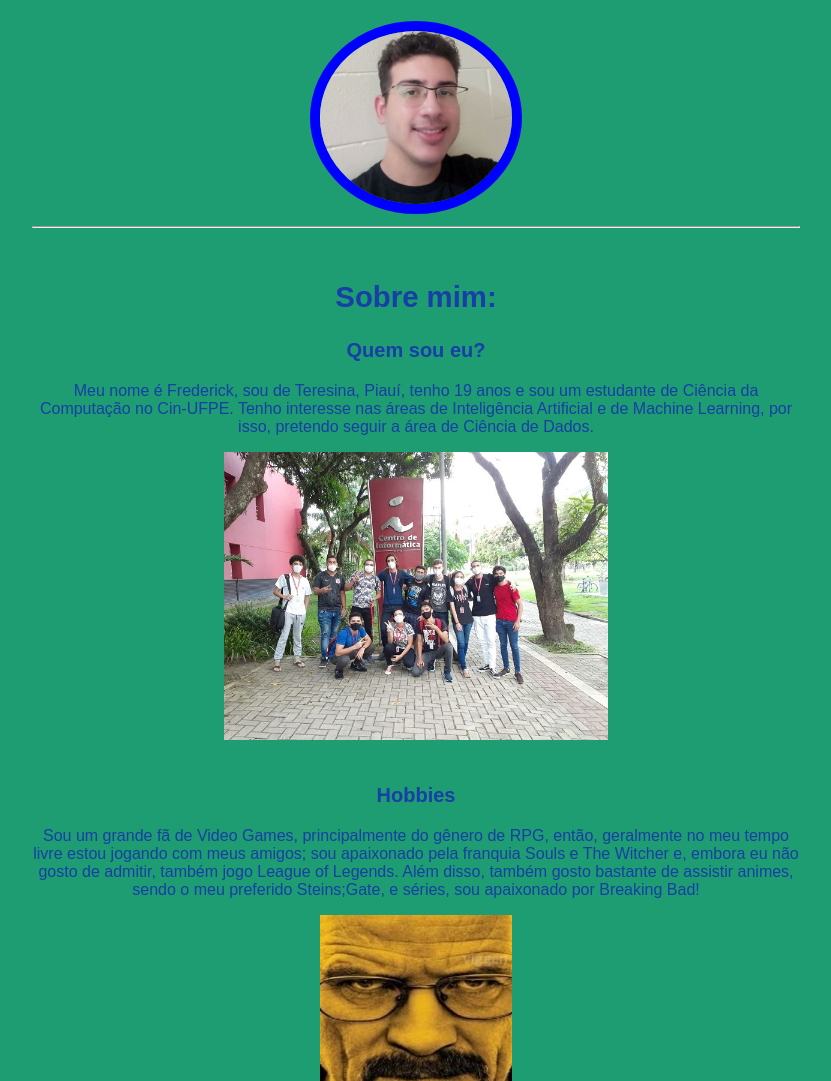
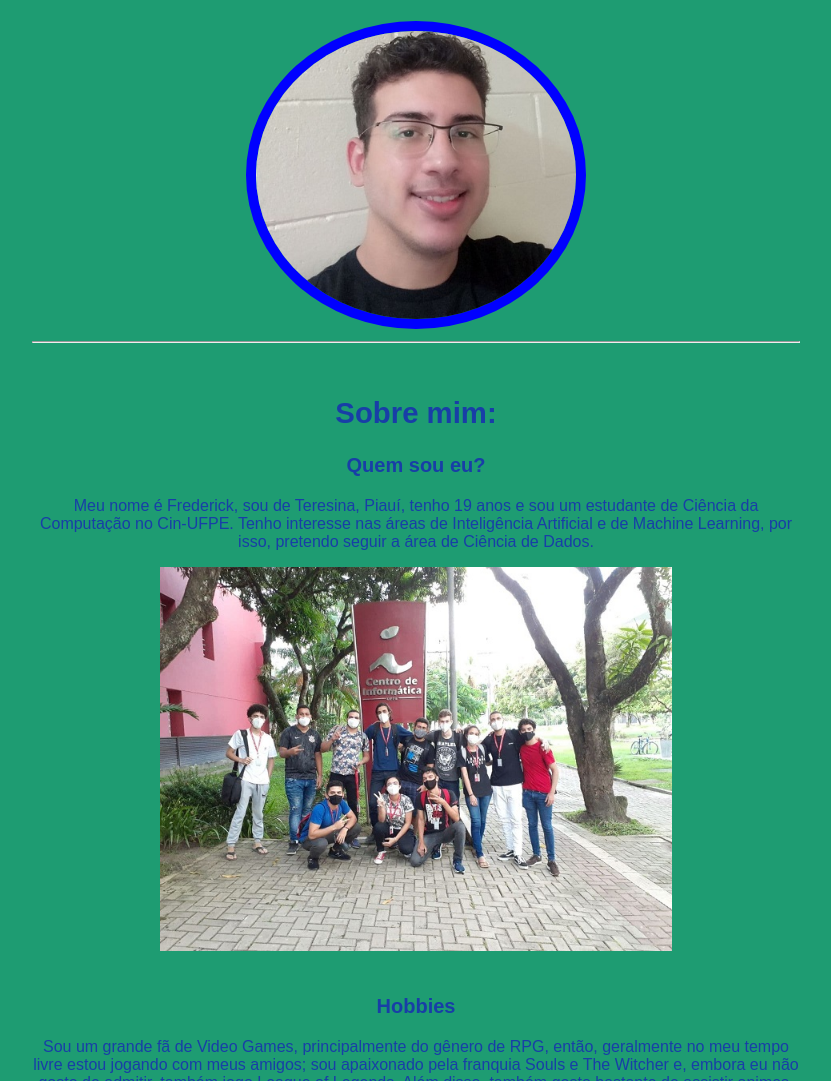
Before and after one commit to FrederickAlmeida/projeto-web, a plain HTML site: page index.html in a window 1280 px wide. Shown: the part 219-1300 px from the top of the page, without its empty margins (224-1055 px from the left). Drawn offline with Linux system fonts and the light colour scheme.

Commit message:
Update style.css

```diff
--- a/style.css
+++ b/style.css
@@ -17,7 +17,7 @@ body {
     border-width: 10px;
     border-style: solid;
     border-radius: 50%;
-    width: 15vw;
+    width: 25vw;
 }
 
 .menu {
@@ -28,11 +28,11 @@ body {
 }
 
 #breakingbadimg {
-    width: 15vw;
+    width: 20vw;
 }
 
 #cinimg {
-    width: 30vw;
+    width: 40vw;
 }
 
 h2 {
```
